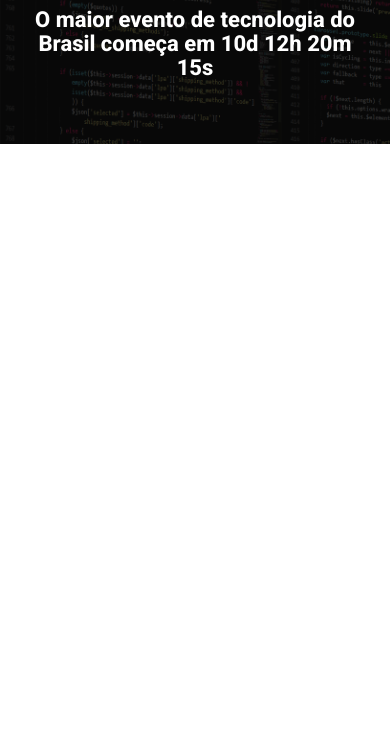
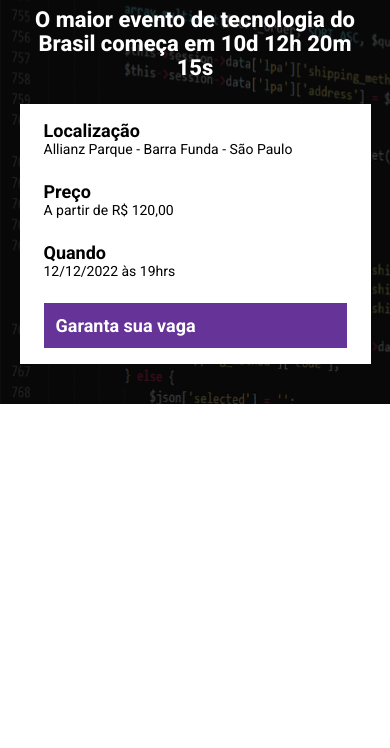
Before and after one commit to leonardolucas847/EBAC-Talks, a website built with Parcel: page src/index.html in a window 390 px wide. Shown: the part 96-844 px from the top of the page. Built offline with nearby package versions, Linux system fonts and the light colour scheme.

Commit message:
terminando o hero

```diff
--- a/src/index.html
+++ b/src/index.html
@@ -16,6 +16,25 @@
             <p class="hero__text">
                 O maior evento de tecnologia do Brasil começa em 10d 12h 20m 15s
             </p>
+                        <div class="infos-bar">
+                <ul class="infos-bar__infos">
+                    <li class="infos-bar__infos__item">
+                        <b>Localização</b>
+                        Allianz Parque - Barra Funda - São Paulo
+                    </li>
+                    <li class="infos-bar__infos__item">
+                        <b>Preço</b>
+                        A partir de R$ 120,00
+                    </li>
+                    <li class="infos-bar__infos__item">
+                        <b>Quando</b>
+                        12/12/2022 às 19hrs
+                    </li>
+                </ul>
+                <a href="#" class="button button--primary">
+                    Garanta sua vaga
+                </a>
+            </div>
         </div>
     </header>
     <script src="scripts/main.js"></script>
--- /dev/null
+++ b/src/styles/components/_buttons.scss
@@ -0,0 +1,24 @@
+
+    .button {
+    padding: 12px;
+    font-size: 18px;
+    font-weight: bold;
+    text-decoration: none;
+    text-align: center;
+    white-space: nowrap;
+
+    &--primary {
+        color: #fff;
+        background-color: rebeccapurple;
+    }
+
+    @media (max-width: 640px) {
+        display: block;
+        width: 100%;
+    }
+
+    @media (max-width: 1024px) {
+        display: flex;
+        align-items: center;
+    }
+}
--- /dev/null
+++ b/src/styles/components/_infos_bar.scss
@@ -0,0 +1,39 @@
+.infos-bar {
+    padding: 16px 24px;
+    background-color: #fff;
+    display: flex;
+    justify-content: space-between;
+
+    &__infos {
+        display: flex;
+        gap: 40px;
+
+        &__item {
+            font-size: 14px;
+            color: #000;
+
+            b {
+                color: #000;
+                font-size: 18px;
+                display: block;
+            }
+        }
+    }
+    @media (max-width: 640px) {
+        display: block;
+
+        &__infos {
+            display: block;
+
+            &__item {
+                margin-bottom: 24px;
+            }
+        }
+    }
+
+    @media (max-width: 1024px) {
+        &__infos {
+            gap: 16px;
+        }
+    }
+}
--- a/src/styles/main.scss
+++ b/src/styles/main.scss
@@ -1,4 +1,7 @@
 @use 'hero';
+@use 'components/infos_bar';
+@use 'components/buttons';
+
 
 * {
     margin: 0;
@@ -6,6 +9,7 @@
     box-sizing: border-box;
     font-family: Roboto, sans-serif;
     color: #fff;
+    list-style: none;
 }
 .container {
     max-width: 960px;
```
